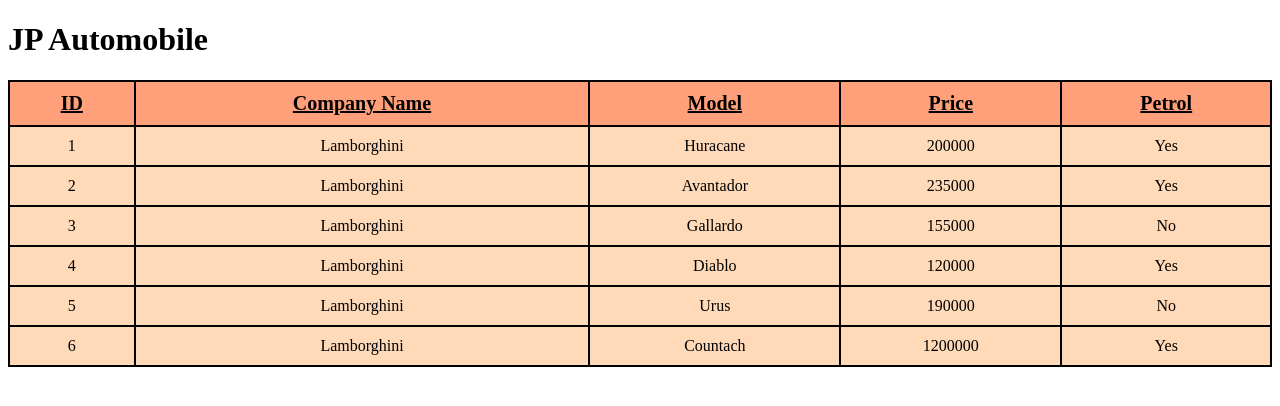
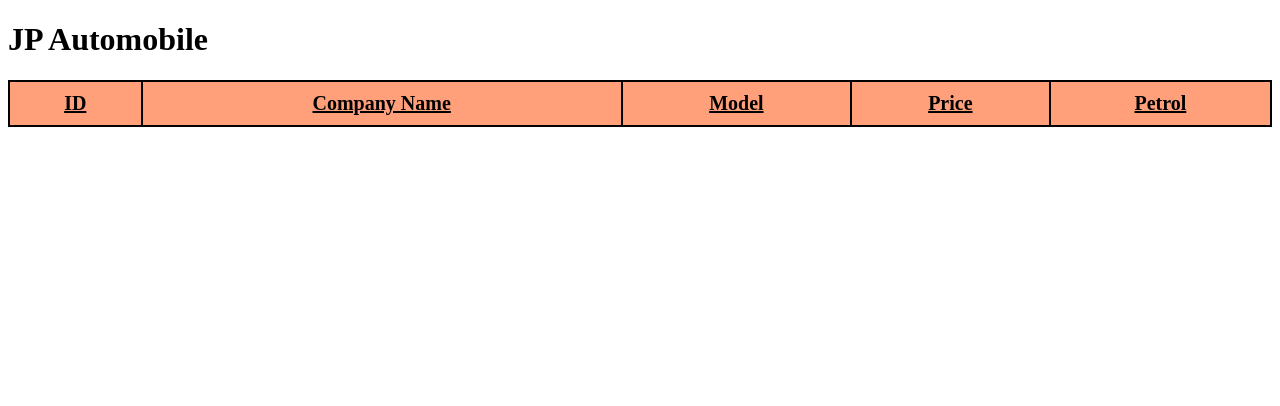
Before and after one commit to JavalKumar/Javalkumar_Patell_Learning_Angular, an Angular app in the folder JavalPatelLearningAngular/: page / in a window 1280 px wide. Shown: the top 406 px of the page. Built offline with nearby package versions, Linux system fonts and the light colour scheme.

Commit message:
commit 02 step 5

```diff
--- a/JavalPatelLearningAngular/src/app/cars/cars.component.ts
+++ b/JavalPatelLearningAngular/src/app/cars/cars.component.ts
@@ -13,14 +13,14 @@
 export class CarsComponent {
   tableColumn : string[]=['Id', 'Company', 'Modle', 'Price', 'isPertol'];
 
-  car1 : User = {id: 1, companyName: "Lamborghini", model: "Huracane",price: 200000, isPetrol: true }
-  car2 : User = {id: 2, companyName: "Lamborghini", model: "Avantador",price: 235000, isPetrol: true }
-  car3 : User = {id: 3, companyName: "Lamborghini", model: "Gallardo",price: 155000, isPetrol: false }
-  car4 : User = {id: 4, companyName: "Lamborghini", model: "Diablo",price: 120000, isPetrol: true }
-  car5 : User = {id: 5, companyName: "Lamborghini", model: "Urus",price: 190000, isPetrol: false }
-  car6 : User = {id: 6, companyName: "Lamborghini", model: "Countach",price: 1200000, isPetrol: true }
+  // car1 : User = {id: 1, companyName: "Lamborghini", model: "Huracane",price: 200000, isPetrol: true }
+  // car2 : User = {id: 2, companyName: "Lamborghini", model: "Avantador",price: 235000, isPetrol: true }
+  // car3 : User = {id: 3, companyName: "Lamborghini", model: "Gallardo",price: 155000, isPetrol: false }
+  // car4 : User = {id: 4, companyName: "Lamborghini", model: "Diablo",price: 120000, isPetrol: true }
+  // car5 : User = {id: 5, companyName: "Lamborghini", model: "Urus",price: 190000, isPetrol: false }
+  // car6 : User = {id: 6, companyName: "Lamborghini", model: "Countach",price: 1200000, isPetrol: true }
 
-  carList: User[] = [this.car1,this.car2,this.car3,this.car4,this.car5,this.car6]
+  // carList: User[] = [this.car1,this.car2,this.car3,this.car4,this.car5,this.car6]
 
   carSelected?: User;
 
--- /dev/null
+++ b/JavalPatelLearningAngular/src/app/data/mock-cars.ts
@@ -0,0 +1 @@
+import {user} from '../Shared/Modules/user';
```
